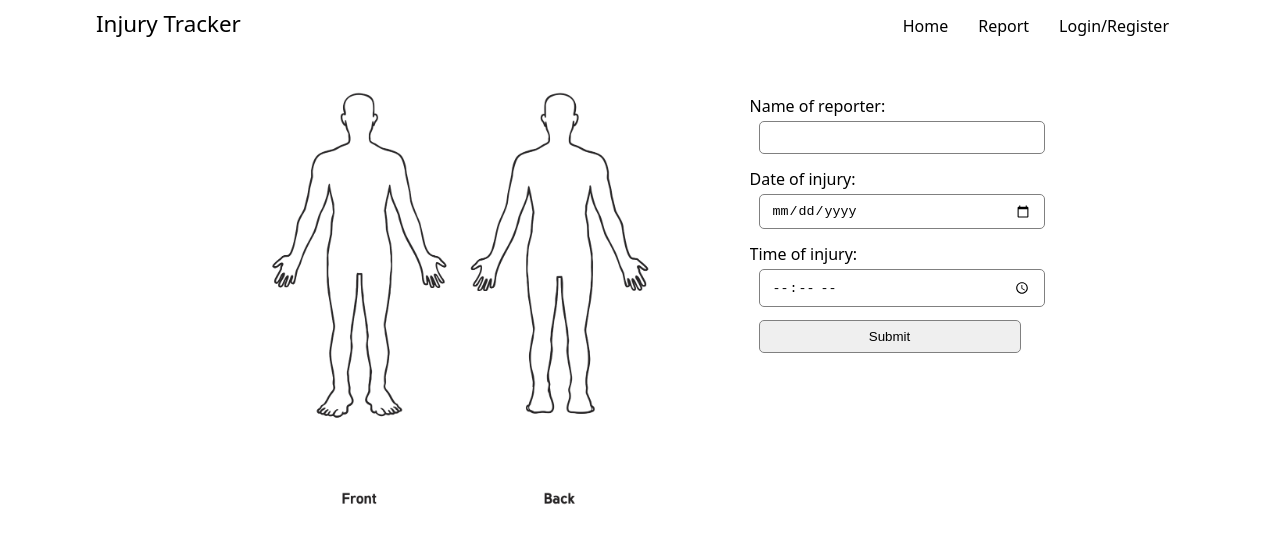
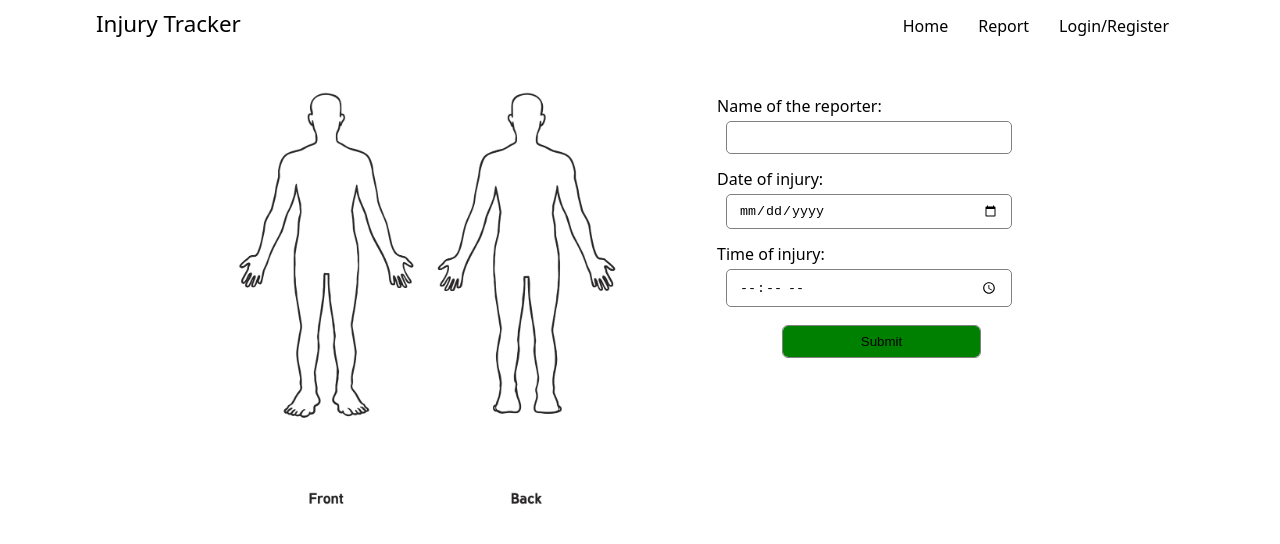
Before and after one commit to girish-n7/injury-tracker, a React (Vite) app: page /#/report in a window 1280 px wide. Shown: the top 544 px of the page. Built offline with nearby package versions, Linux system fonts and the light colour scheme.

Commit message:
injury submit and upload added

```diff
--- a/src/components/Report.jsx
+++ b/src/components/Report.jsx
@@ -13,6 +13,9 @@ export default function Report() {
     circles: [],
     details: [],
   });
+
+  //manage state for submit
+  let [submit, setSubmit] = useState(false);
 
   //manage state for details
   let [details, setDetails] = useState([]);
@@ -86,7 +89,15 @@ export default function Report() {
   //handle details change
   function detailsChange(event) {
     const { name, value } = event.target;
-    let newDetail = { name: name, details: value };
+    let newDetail = { id: name, details: value }; //create new obj to insert
+
+    let objIndex = details.findIndex((obj) => obj.id == name); //find the obj if exists with the given id
+
+    //if the obj already exists, if yes then edit it else insert a new obj
+    details.some((obj) => obj.id == name)
+      ? //update existing obj
+        (details[objIndex].details = value)
+      : //insert new obj
         setDetails((prevState) => [...prevState, newDetail]);
   }
 
@@ -97,6 +108,23 @@ export default function Report() {
       circles: circles,
       details: details,
     }));
+    setSubmit((prevState) => !prevState);
+  }
+
+  //map the final injury details from injury object
+  let detailsMap =
+    submit &&
+    injury.details.map((item) => {
+      return (
+        <div className="details--final" key={item.id}>
+          <p>Injury {item.id}</p>
+          <p>{item.details}</p>
+        </div>
+      );
+    });
+
+  //handle upload
+  function uploadInjury() {
     console.log(injury);
   }
 
@@ -109,9 +137,26 @@ export default function Report() {
       >
         {circlesMap}
       </div>
+      {submit ? (
+        <div className="details--container">
+          <p>Name of the reporter: {injury.name}</p>
+          <p>Date of injury: {injury.injuryDate}</p>
+          <p>Time of injury: {injury.injuryTime}</p>
+          {detailsMap}
+          <button
+            className="edit"
+            onClick={() => setSubmit((prevState) => !prevState)}
+          >
+            Edit
+          </button>
+          <button className="upload" onClick={uploadInjury}>
+            Upload
+          </button>
+        </div>
+      ) : (
         <div className="details--container">
           <label>
-          Name of reporter:{" "}
+            Name of the reporter:{" "}
             <input
               name="name"
               type="text"
@@ -140,6 +185,7 @@ export default function Report() {
           {inputMap}
           <input className="submit" type="submit" onClick={addInjury} />
         </div>
+      )}
     </div>
   );
 }
--- a/src/style.css
+++ b/src/style.css
@@ -84,17 +84,18 @@ header {
   align-items: center;
   justify-content: center;
   background-color: white;
+  pointer-events: none;
   z-index: 2;
 }
 
 .details--container {
-  width: fit-content;
+  width: 30%;
   height: 450px;
   display: flex;
   flex-direction: column;
   margin: 20px 40px 50px 0;
+  padding-right: 40px;
   overflow-y: scroll;
-  overflow-x: auto;
 }
 
 label {
@@ -117,3 +118,15 @@ input:focus,
 textarea:focus {
   outline: 2px solid grey;
 }
+
+.submit,
+.edit,
+.upload {
+  width: 60%;
+  margin: 10px auto;
+  padding: 8px 12px;
+  background-color: green;
+  border: none;
+  border-radius: 5px;
+  cursor: pointer;
+}
```
Lines whose indentation alone changed are shown as unchanged.
